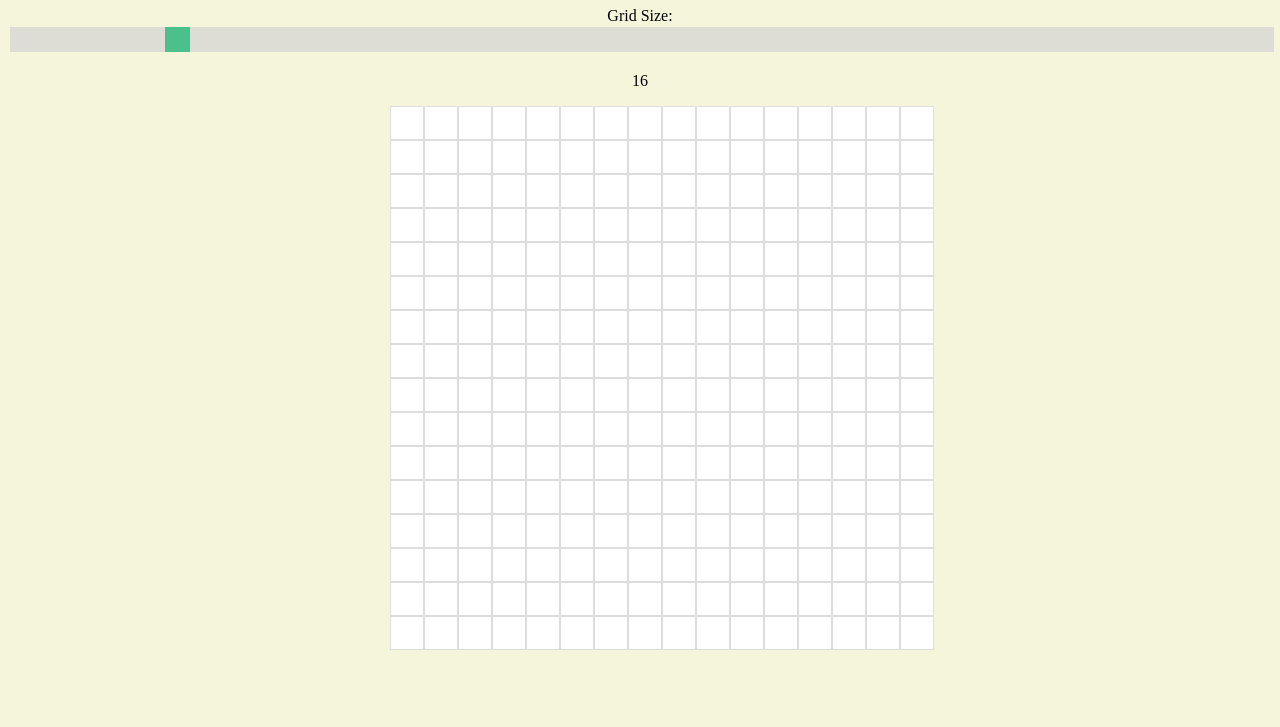
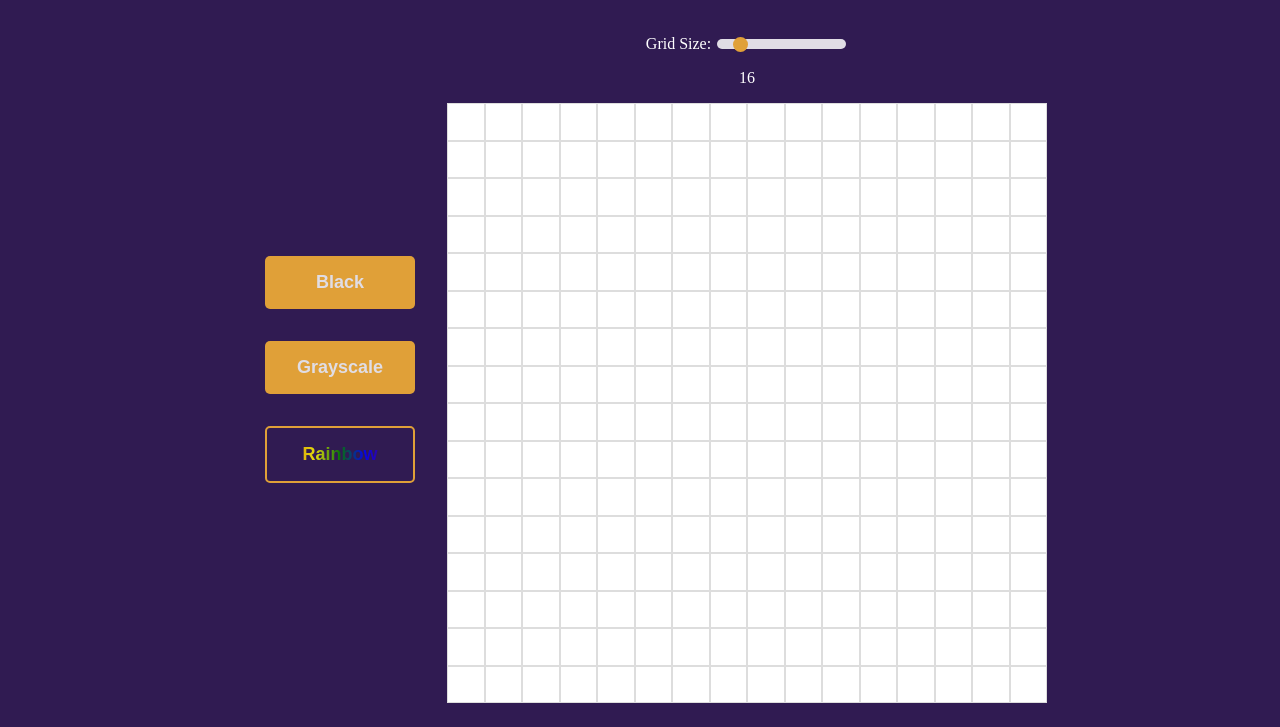
Before and after one commit to Faahm/etch-a-sketch, a plain HTML site: page index.html in a window 1280 px wide. Shown: the part 73-800 px from the top of the page. Drawn offline with Linux system fonts and the light colour scheme.

Commit message:
Add buttons with styling

```diff
--- a/index.html
+++ b/index.html
@@ -4,19 +4,24 @@
     <meta charset="UTF-8">
     <meta http-equiv="X-UA-Compatible" content="IE=edge">
     <meta name="viewport" content="width=device-width, initial-scale=1.0">
-    <title>Document</title>
+    <title>Etch-a-Sketch</title>
     <link rel="stylesheet" href="style.css"/>
     <script src="index.js" defer></script>
 </head>
 <body>
     <h1>Etch-a-Sketch</h1>
-    <div class="button-row">
-        <div class="slidecontainer">
+    <div class="page-container">
+        <div class="buttons">
+            <button id="black">Black</button>
+            <button id="grayscale">Grayscale</button>
+            <button id="rainbow">Rainbow</button>
+        </div>
+        <div>
             <label for="myRange">Grid Size:</label>
-            <input type="range" min="4" max="100" value="16" class="slider" id="myRange">
+            <input type="range" min="2" max="100" value="16" class="slider" id="myRange">
             <p id="grid-size">Size: </p>
+            <div class="container"></div>
         </div>
     </div>
-    <div class="container"></div>
 </body>
 </html>
--- a/index.js
+++ b/index.js
@@ -1,15 +1,22 @@
 const container = document.querySelector('.container');
-function makeGrid(rows, cols) {
-    container.style.setProperty('--grid-rows', rows);
-    container.style.setProperty('--grid-cols', cols);
-    for (c = 0; c < (rows * cols); c++) {
+function makeGrid(size) {
+  const grids = document.querySelectorAll('.grid');
+  grids.forEach(grid => {
+    grid.remove();
+  });
+  container.style.setProperty('--grid-rows', size);
+  container.style.setProperty('--grid-cols', size);
+  for (c = 0; c < (size * size); c++) {
     let grid = document.createElement("div");
     container.appendChild(grid).className = "grid";
   };
-    colorBlack()
+  document.getElementById("black").addEventListener("click", colorBlack);
   };
 
 function colorBlack() {
+  // make the button style change on click here
+  let button = document.getElementById("black");
+  button.classList.toggle("button-toggle");
   const grids = document.querySelectorAll('.grid');
   grids.forEach(grid => {
     grid.addEventListener('mouseover', () => {
@@ -25,6 +32,7 @@ output.innerHTML = slider.value; // Display the default slider value
 // Update the current slider value (each time you drag the slider handle)
 slider.oninput = function() {
   output.innerHTML = this.value;
+  makeGrid(this.value);
 }
 
-  makeGrid(16, 16);
+  makeGrid(16);
--- a/style.css
+++ b/style.css
@@ -1,23 +1,30 @@
 body {
-    background-color: beige;
+    background-color: rgb(48, 27, 82);
     text-align: center;
+    color: white;
 }
 :root {
   --grid-cols: 1;
   --grid-rows: 1;
 }
 
+.page-container {
+  display: flex;
+  justify-content: center;
+  align-items: center;
+  margin-top: 50px;
+}
+
 .container {
   margin: auto;
-    width: 500px;
-    height: 500px;
+  width: 600px;
+  height: 600px;
   display: grid;
   grid-template-rows: repeat(var(--grid-rows), 1fr);
   grid-template-columns: repeat(var(--grid-cols), 1fr);
 }
 
 .grid {
-    padding: 1em;
     border: 1px solid #ddd;
     background-color: white;
 }
@@ -26,18 +33,14 @@ body {
   background-color: black;
 }
 
-.slidecontainer {
-  width: 100%; /* Width of the outside container */
-}
-
 .slider {
   -webkit-appearance: none;  /* Override default CSS styles */
   appearance: none;
-  width: 100%; /* Full-width */
-  height: 25px; /* Specified height */
-  background: #d3d3d3; /* Grey background */
+  height: 10px; /* Specified height */
+  border-radius: 5px;
+  background: white; /* Grey background */
   outline: none; /* Remove outline */
-  opacity: 0.7; /* Set transparency (for mouse-over effects on hover) */
+  opacity: 0.85; /* Set transparency (for mouse-over effects on hover) */
   -webkit-transition: .2s; /* 0.2 seconds transition on hover */
   transition: opacity .2s;
 }
@@ -49,15 +52,51 @@ body {
 .slider::-webkit-slider-thumb {
   -webkit-appearance: none; /* Override default look */
   appearance: none;
-  width: 25px; /* Set a specific slider handle width */
-  height: 25px; /* Slider handle height */
-  background: #04AA6D; /* Green background */
+  width: 15px; /* Set a specific slider handle width */
+  height: 15px;
+  border-radius: 50%; /* Slider handle height */
+  background: #ffb834; /* Green background */
   cursor: pointer; /* Cursor on hover */
 }
 
 .slider::-moz-range-thumb {
   width: 25px; /* Set a specific slider handle width */
   height: 25px; /* Slider handle height */
-  background: #04AA6D; /* Green background */
+  background: #ffb834; /* Green background */
   cursor: pointer; /* Cursor on hover */
 }
+
+#rainbow {
+background-image: linear-gradient(to left, violet, indigo, blue, green, yellow, orange, red);
+-webkit-background-clip: text;
+-webkit-text-fill-color: transparent;
+border: #ffb834;
+border: 2px solid #ffb834;
+}
+
+button {
+  background-color: #ffb834;
+  border: none;
+  color: white;
+  width: 150px;
+  padding: 16px 32px;
+  text-align: center;
+  font-size: 16px;
+  margin: 32px 32px;
+  opacity: 0.85;
+  transition: 0.3s;
+  text-decoration: none;
+  cursor: pointer;
+  display: block;
+  border-radius: 5px;
+  font-weight: bold;
+  font-size: 18px;
+}
+
+button:hover {
+  opacity: 1;
+}
+
+.button-toggle {
+  background-color: #ffb834;
+}
```
Lines whose indentation alone changed are shown as unchanged.
